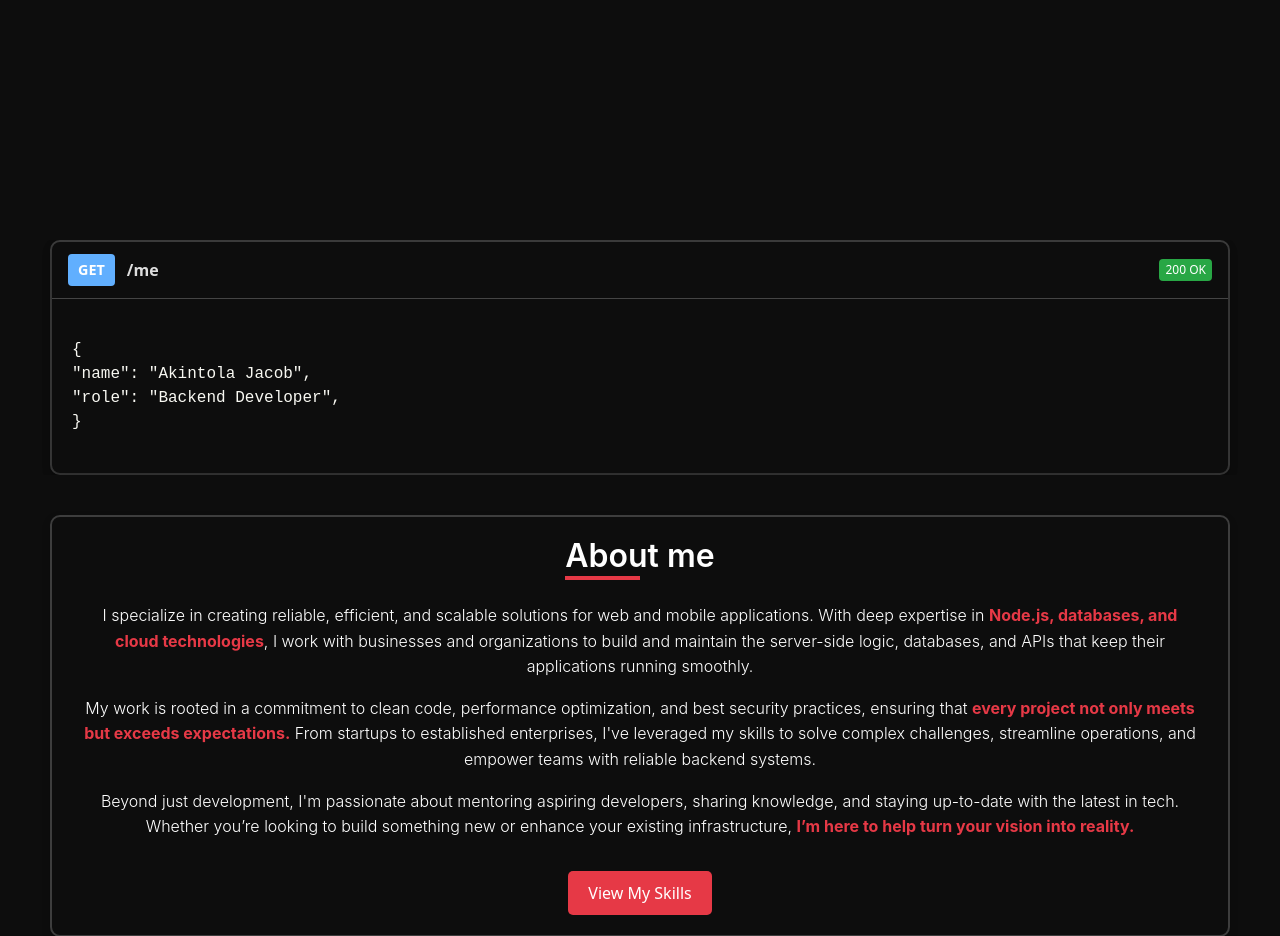
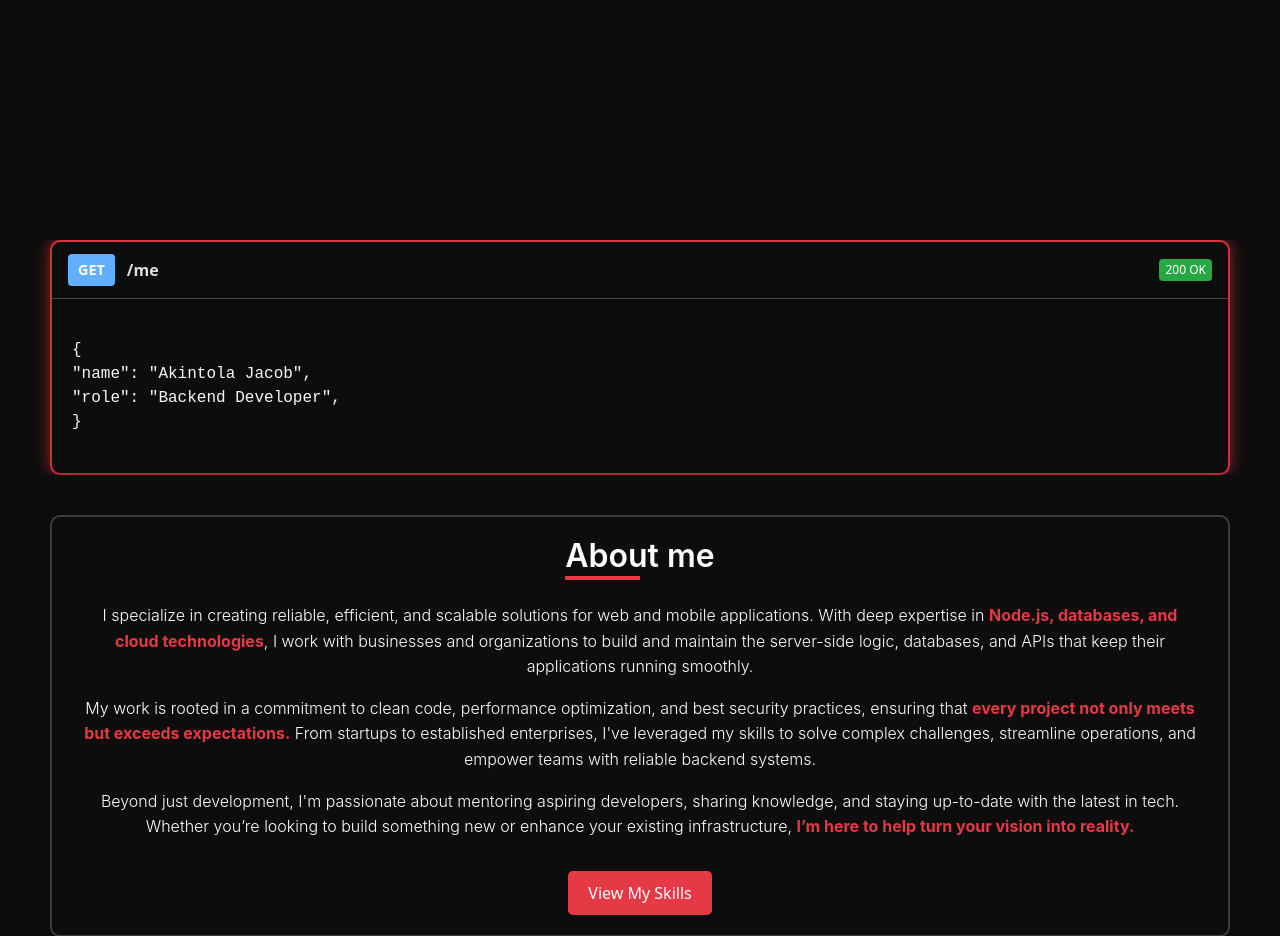
Before and after one commit to jaykobak/portfolio-website, a Flask app: page / in a window 1280 px wide, with the pointer over the restyled element. Shown: the part 580-1516 px from the top of the page. Run offline with Flask 3, Linux system fonts and the light colour scheme; some libraries are stand-ins or nearby versions.

Commit message:
Before adding Javascript for hiding effect

```diff
--- a/static/styles.css
+++ b/static/styles.css
@@ -442,8 +442,8 @@ h4 {
 
 /* Hover effect for larger screens */
 .intro:hover {
-    color: rgb(88 199 250 / 0%);
-    cursor: pointer;
+    border-color: #e63946 !important;
+    box-shadow: 0 0 15px rgba(230, 57, 70, 0.7), 0 8px 16px rgba(0, 0, 0, 0.3) !important;
 }
 
 /* Effect for smaller screens */
```
